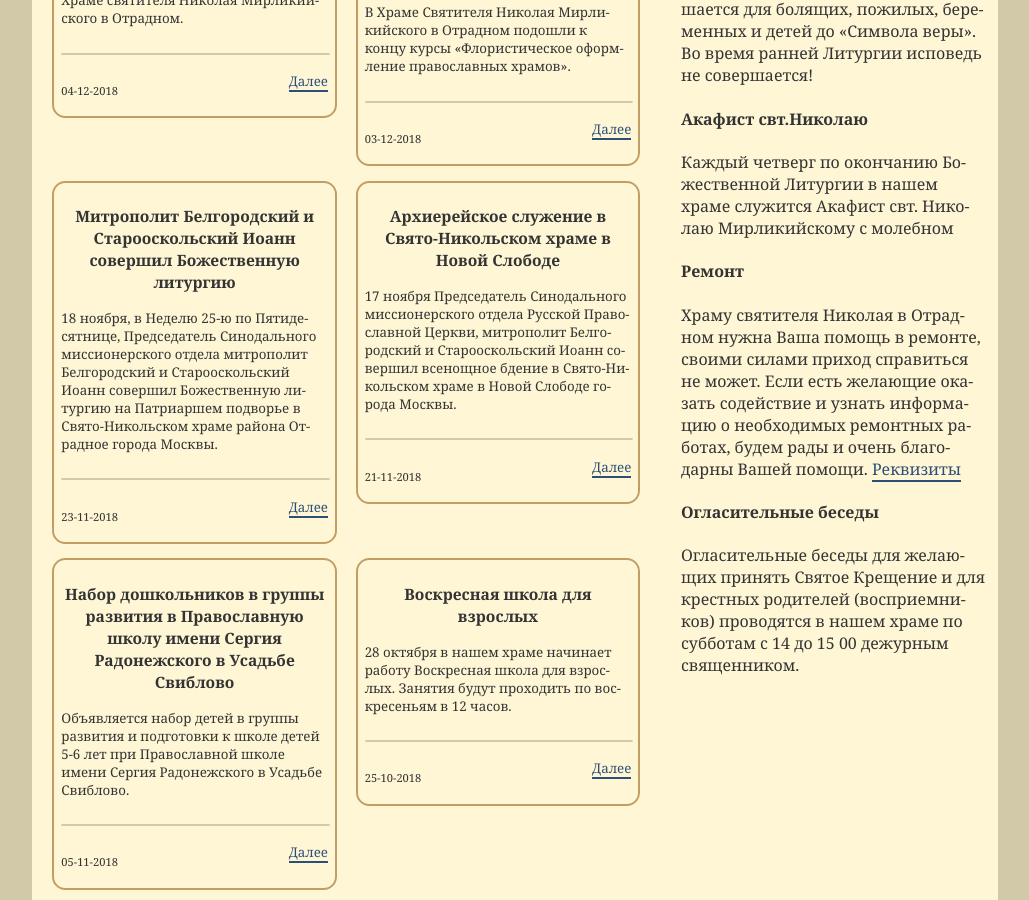
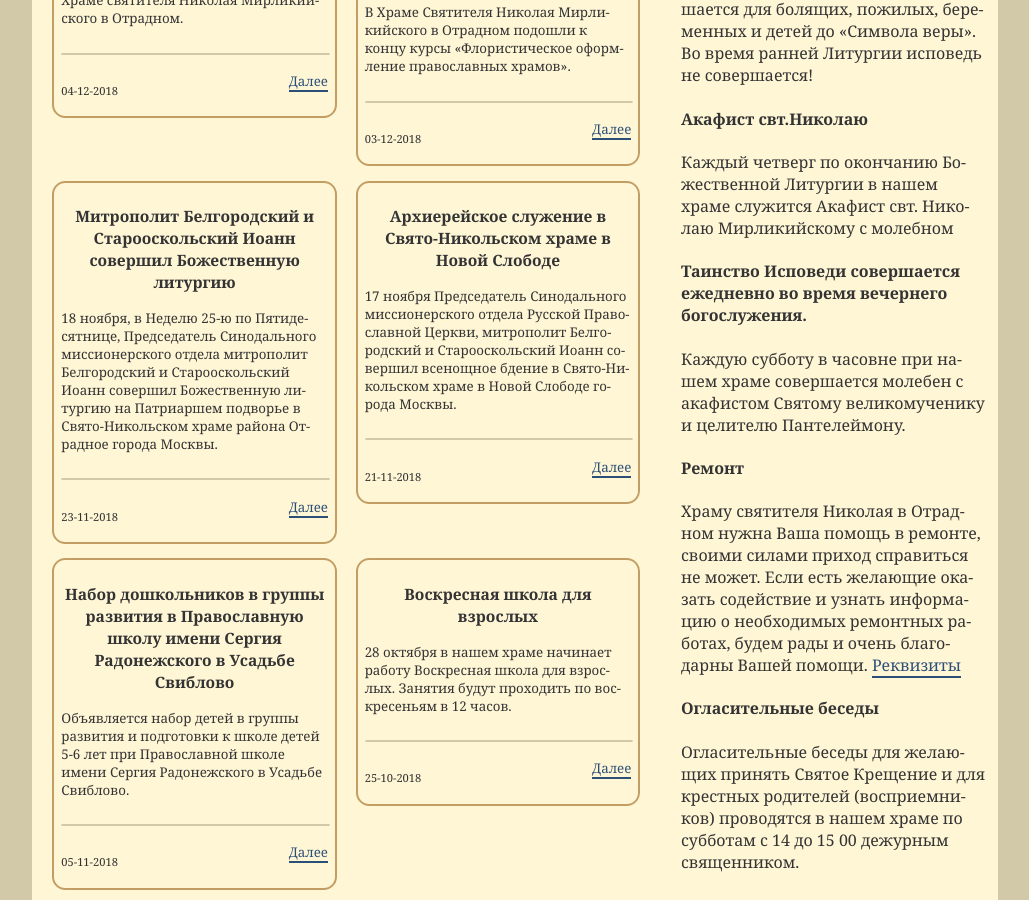
Before and after one commit to hramotradnoe/hramotradnoe.github.io, a Jekyll site: the page built from index.html, in a window 1280 px wide and 900 px high, scrolled down 486 px. Shown: the whole window, without its empty margins (125-1154 px from the left). Built offline with Jekyll 4.4.1, drawn with Linux system fonts in a browser that asks for light colours.

Commit message:
Update ads.yml

```diff
--- a/_data/ads.yml
+++ b/_data/ads.yml
@@ -2,6 +2,8 @@
   description : Во время праздничной и воскресной (поздней) Литургии исповедь совершается для болящих, пожилых, беременных и детей до «Символа веры». Во время ранней Литургии исповедь не совершается!
 - title       : Акафист свт.Николаю
   description : Каждый четверг по окончанию Божественной Литургии в нашем храме служится Акафист свт. Николаю Мирликийскому с молебном
+- title       : Таинство Исповеди совершается ежедневно во время вечернего богослужения.
+  description : Каждую субботу в часовне при нашем храме совершается молебен с акафистом Святому великомученику и целителю Пантелеймону.
 - title       : Ремонт
   description : Храму cвятителя Николая в Отрадном нужна Ваша помощь в ремонте, своими силами приход справиться не может. Если есть желающие оказать содействие и узнать информацию о необходимых ремонтных работах, будем рады и очень благодарны Вашей помощи. [Реквизиты](/posts/2011/12/help_for_church)
 - title       : Огласительные беседы
```
